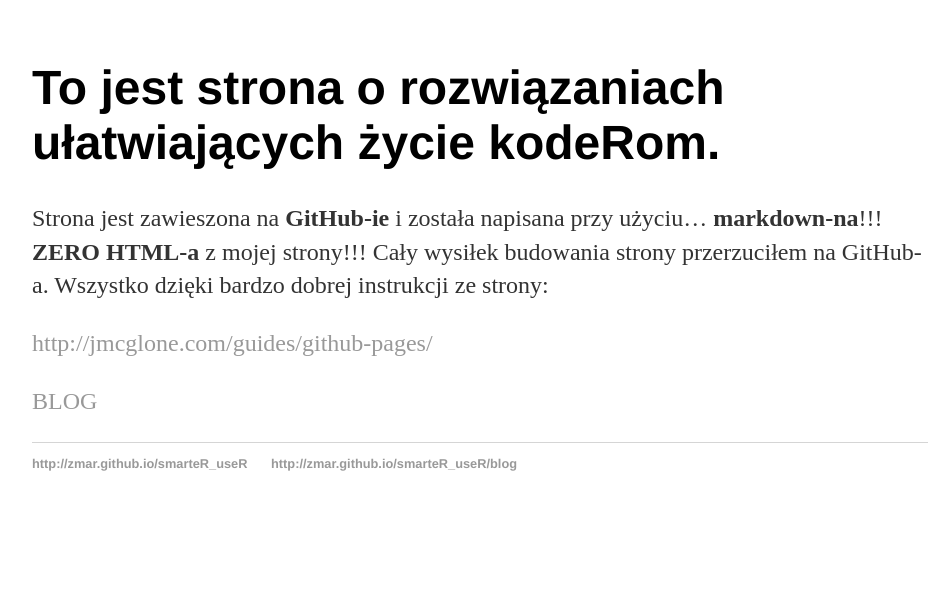
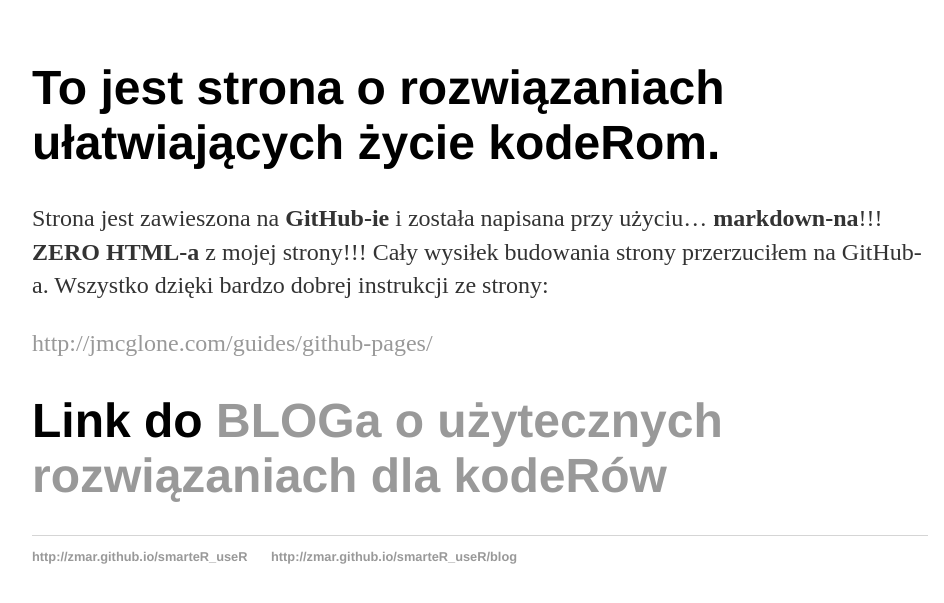
Before and after one commit to zmar/SmarteR_useR, a Jekyll site: the page built from index.md, in a window 1280 px wide. Shown: the top 603 px of the page, without its empty margins (160-1104 px from the left). Built offline with Jekyll 4.4.1, drawn with Linux system fonts in a browser that asks for light colours.

Commit message:
Update index.md

```diff
--- a/index.md
+++ b/index.md
@@ -10,4 +10,4 @@ Strona jest zawieszona na __GitHub-ie__ i została napisana przy użyciu... __ma
 
 [http://jmcglone.com/guides/github-pages/](http://jmcglone.com/guides/github-pages/)
 
-[BLOG](smarteR_useR/blog/index.html)
+# Link do [BLOGa o użytecznych rozwiązaniach dla kodeRów](smarteR_useR/blog/index.html)
```
